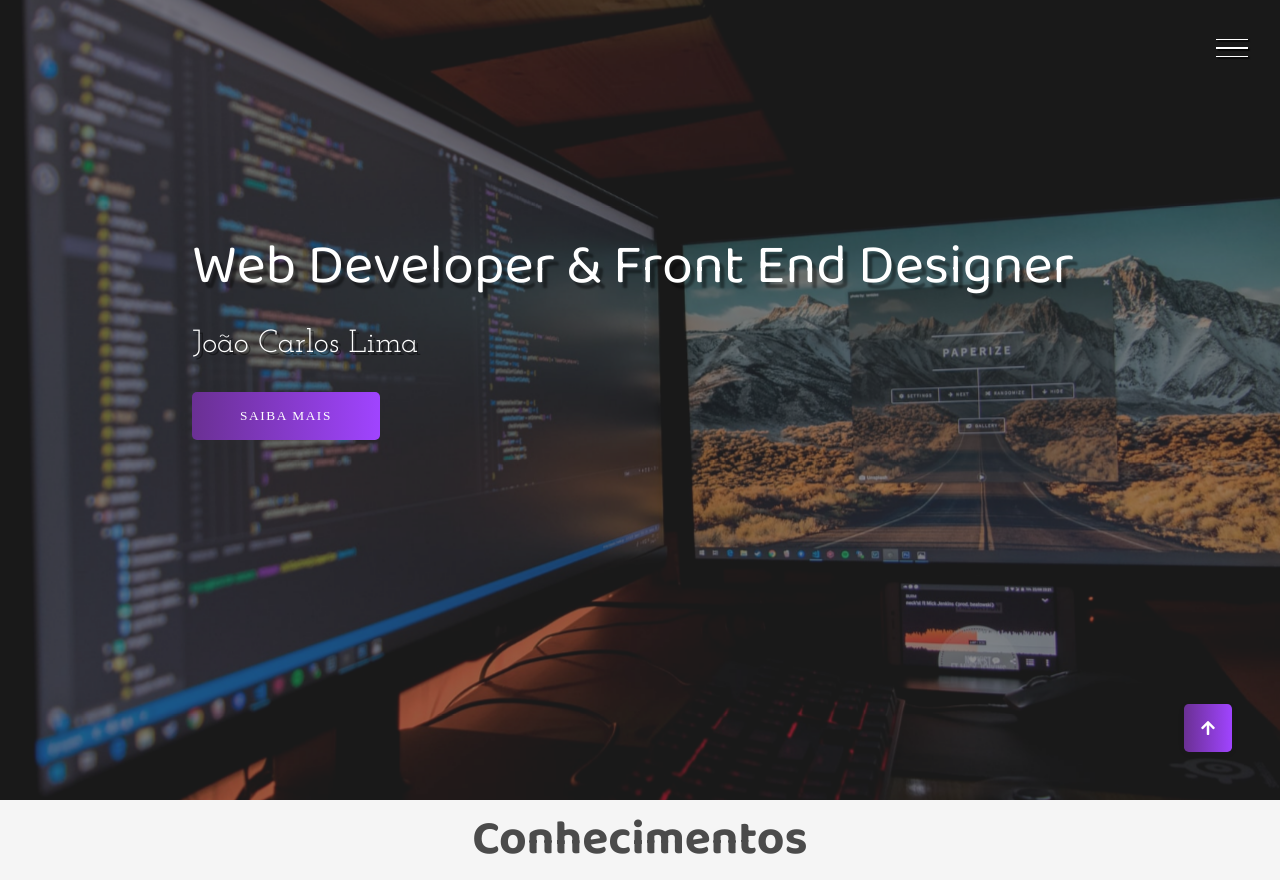
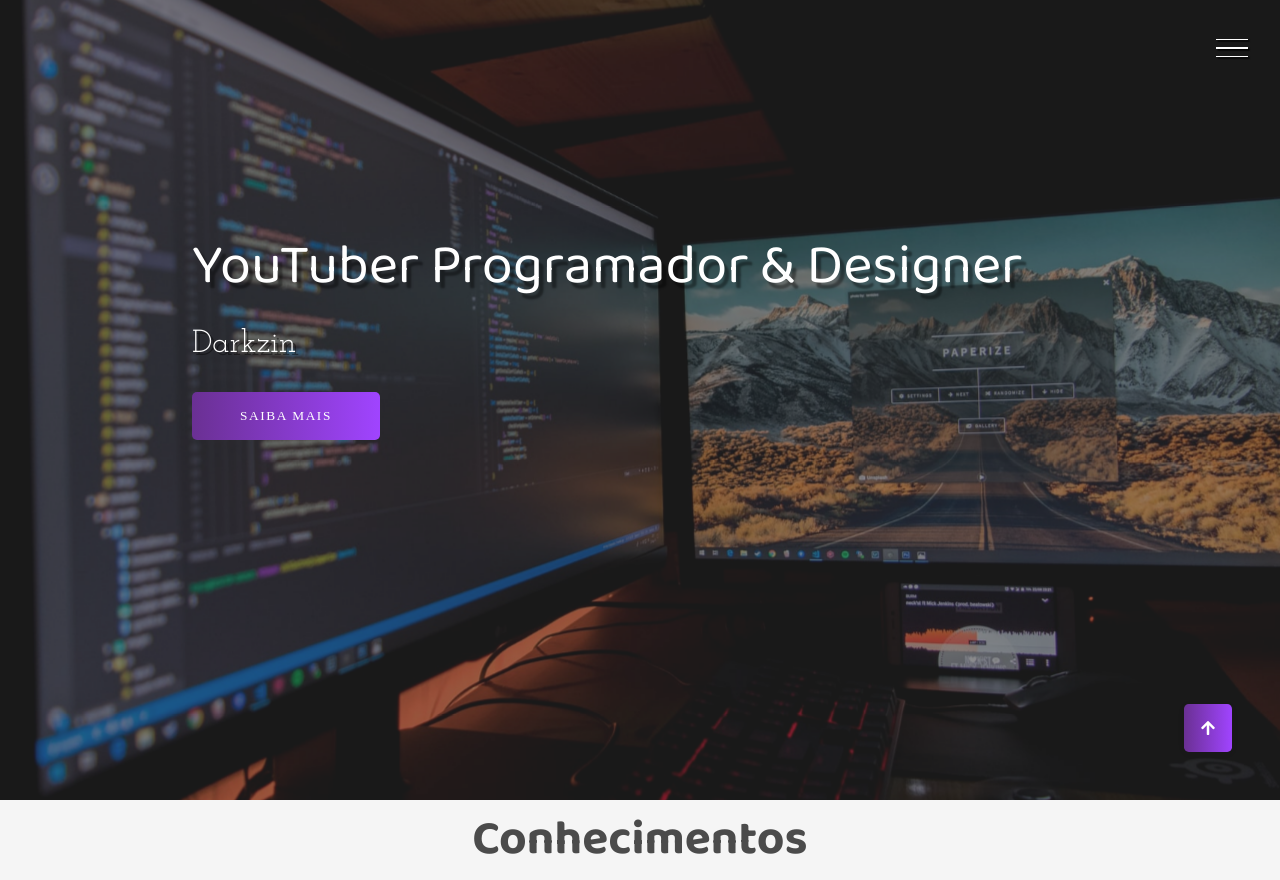
Before and after one commit to Darkksinh/sx, a PHP site: page / in a window 1280 px wide. Shown: the top 880 px of the page. Run offline with PHP 8.4, Linux system fonts and the light colour scheme; some libraries are stand-ins or nearby versions; some web fonts are replaced.

Commit message:
Add files via upload

```diff
--- a/index.php
+++ b/index.php
@@ -26,8 +26,8 @@
                 <img src="imagens/bg.jpg" alt="">
             </div>
             <div class="banner">
-                <h1>Web Developer & Front End Designer</h1>
-                <p>João Carlos Lima</p>
+                <h1>YouTuber Programador & Designer</h1>
+                <p>Darkzin</p>
                 <button>Saiba mais</button>
             </div>
         </header>
@@ -36,10 +36,10 @@
           <nav>
             <ul class="menu">
               <li class="menu-item"><a href="#" class="menu-link">Home</a></li>
-              <li class="menu-item"><a href="#conhecimentos" class="menu-link">Conhecimento</a></li>
-              <li class="menu-item"><a href="#projetos" class="menu-link">Projetos</a></li>
+              <li class="menu-item"><a href="#dark" class="menu-link">Conhecimento</a></li>
+              <li class="menu-item"><a href="#apikey" class="menu-link">Projetos</a></li>
               <li class="menu-item"><a href="#contato" class="menu-link">Contato</a></li>
-              <li class="menu-item"><a href="#orcamento" class="menu-link">Orçamento</a></li>
+              <li class="menu-item"><a href="#quero um bot" class="menu-link">Orçamento</a></li>
             </ul>
           </nav>
           <div class="social-media">
```
